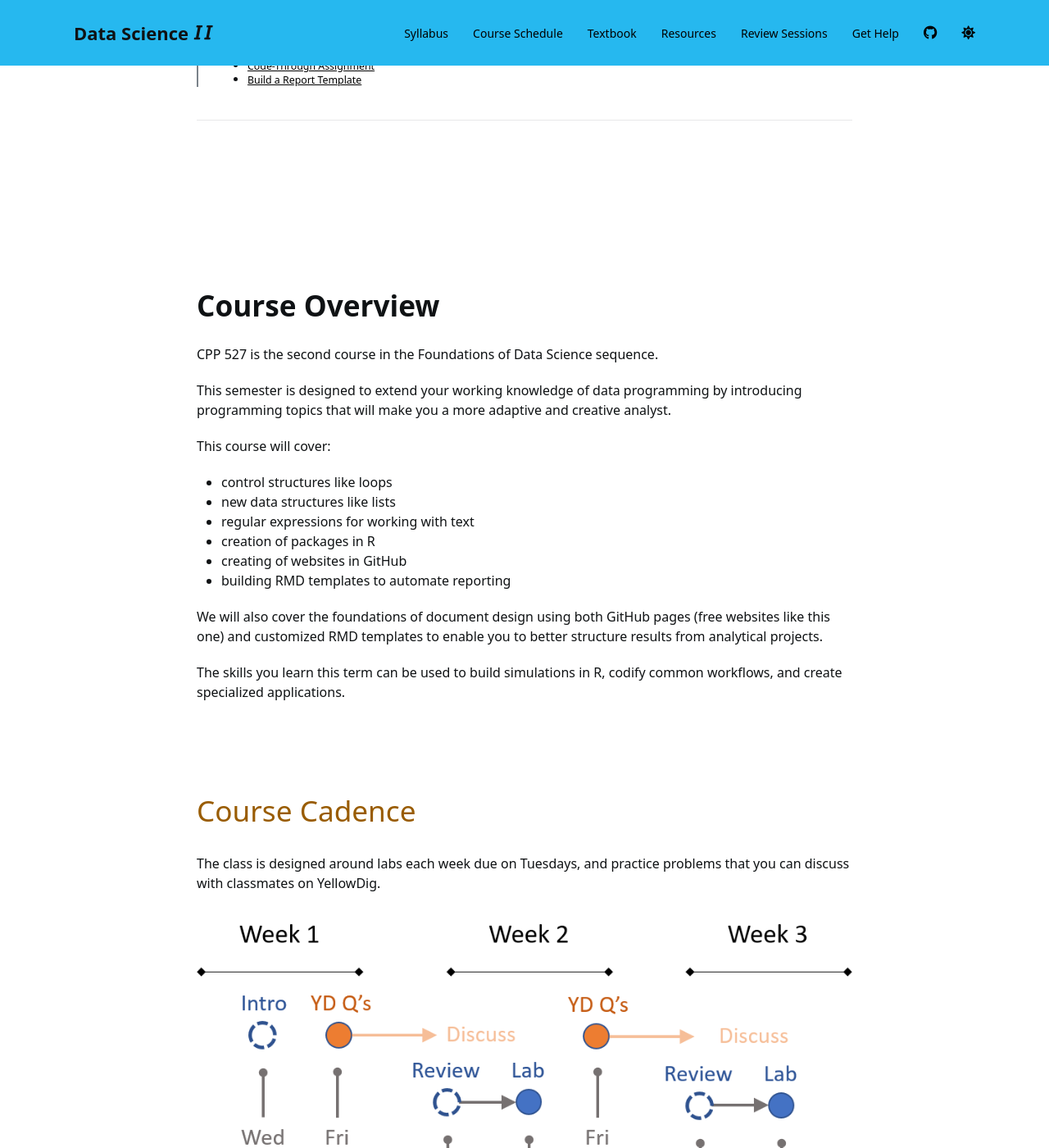
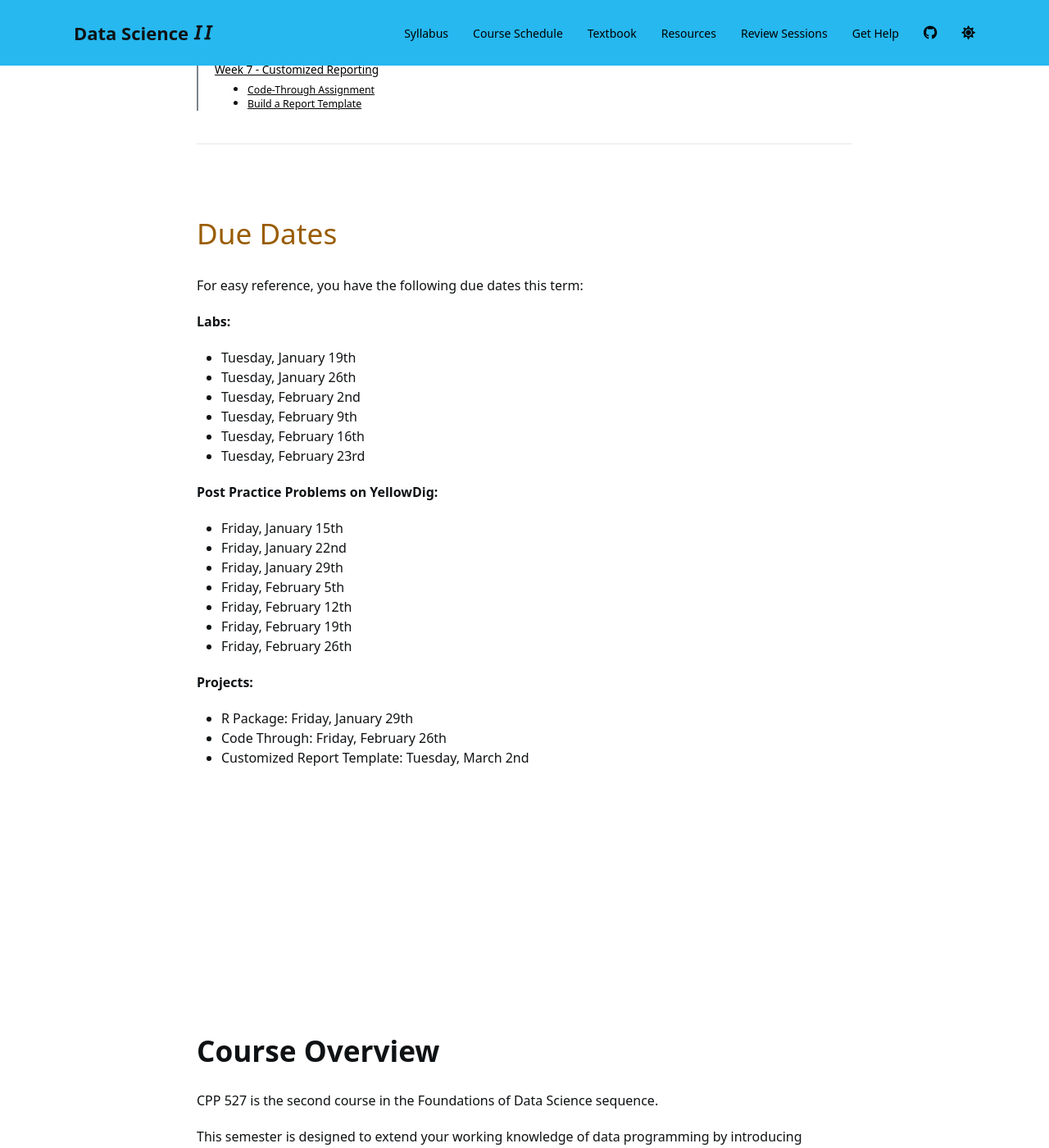
Before and after one commit to DS4PS/cpp-527-spr-2021, a Jekyll site: the page built from schedule.md, in a window 1280 px wide and 1400 px high, scrolled down 964 px. Shown: the whole window at 82% size. Built offline with Jekyll 4.4.1, drawn with Linux system fonts in a browser that asks for light colours; nearby versions of some CDN libraries; a script bundle is joined from its source files by our own code; library files that are not in the unit come from our copies; a style sheet for code colours, icons or effects is not loaded.

Commit message:
Update schedule.md

```diff
--- a/schedule.md
+++ b/schedule.md
@@ -60,6 +60,44 @@ Submit Button - <a class="uk-button uk-button-primary" href="{{page.canvas.assig
 <br>
 
 
+## Due Dates
+
+For easy reference, you have the following due dates this term:
+
+
+
+**Labs:**
+
+* {{page.labs.lab-01}}
+* {{page.labs.lab-02}}
+* {{page.labs.lab-03}}
+* {{page.labs.lab-04}}
+* {{page.labs.lab-05}}
+* {{page.labs.lab-06}}
+
+**Post Practice Problems on YellowDig:**
+
+* {{page.yellowdig.post-01}}
+* {{page.yellowdig.post-02}}
+* {{page.yellowdig.post-03}}
+* {{page.yellowdig.post-04}}
+* {{page.yellowdig.post-05}}
+* {{page.yellowdig.post-06}}
+* {{page.yellowdig.post-07}}
+
+
+**Projects:**
+
+* R Package: {{page.projects.r-package}}
+* Code Through: {{page.projects.code-through}}
+* Customized Report Template: {{page.projects.report-template}}
+
+<br>
+<br>
+<br>
+<br>
+<br>
+<br>
 
 
 # Course Overview
```
